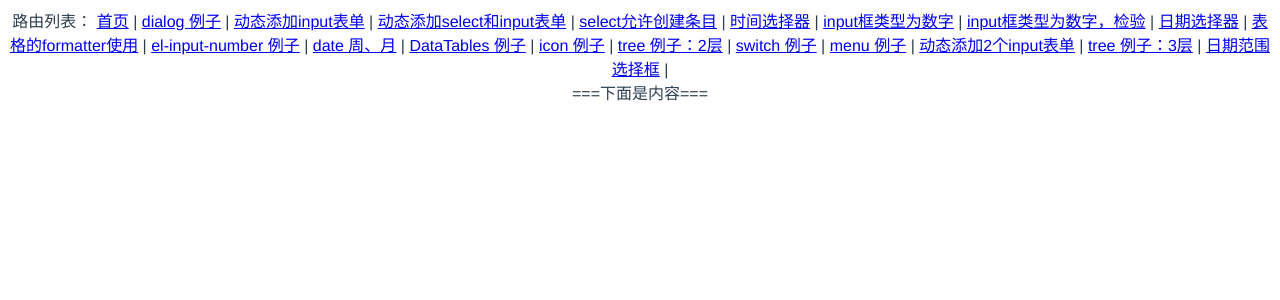
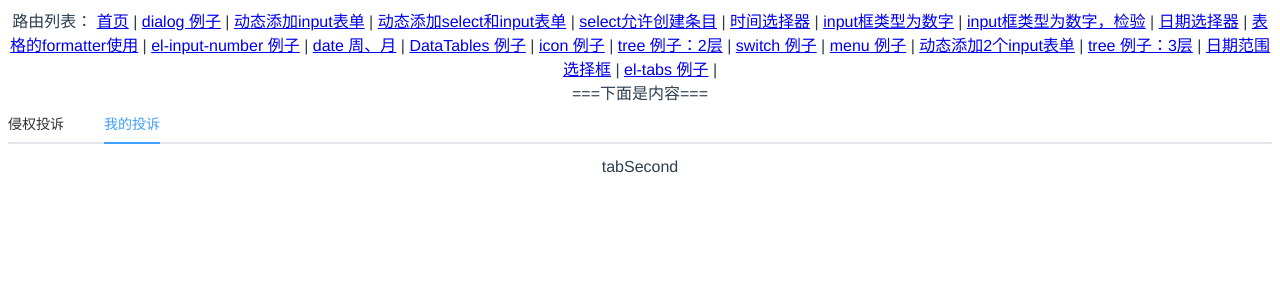
Before and after one commit to cag2050/element_demo, a Vue app: page /tabs/tabSecond in a window 1280 px wide. Shown: the top 300 px of the page. Built offline with nearby package versions, Linux system fonts and the light colour scheme; what vue-data-tables, vue-resource would draw is missing.

Commit message:
add: tab router

```diff
--- a/package.json
+++ b/package.json
@@ -13,7 +13,7 @@
     "file-saver": "^1.3.8",
     "vue": "^2.5.16",
     "vue-data-tables": "^3.2.0",
-    "vue-router": "^2.2.0",
+    "vue-router": "2.5.2",
     "xlsx": "^0.13.0"
   },
   "devDependencies": {
@@ -29,7 +29,7 @@
     "connect-history-api-fallback": "^1.3.0",
     "copy-webpack-plugin": "^4.0.1",
     "css-loader": "^0.26.1",
-    "element-ui": "^2.2.2",
+    "element-ui": "^2.4.11",
     "eslint": "^3.14.1",
     "eslint-config-standard": "^6.2.1",
     "eslint-friendly-formatter": "^2.0.7",
--- a/src/App.vue
+++ b/src/App.vue
@@ -21,6 +21,7 @@
         <router-link to='/dynamic_two_input'>动态添加2个input表单</router-link> |
         <router-link to='/tree_three_level'>tree 例子：3层</router-link> |
         <router-link to='/date_range'>日期范围选择框</router-link> |
+        <router-link to='/tabs/tabFirst'>el-tabs 例子</router-link> |
         <div>===下面是内容===</div>
         <router-view></router-view>
     </div>
--- a/src/router.js
+++ b/src/router.js
@@ -15,97 +15,114 @@ export default new Router({
         {
             path: '/dynamic_input_form',
             name: '',
-            component: resolve => require(['./views/dynamicInputForm'], resolve)
+            component: () => import('./views/dynamicInputForm')
         },
         {
             path: '/dynamic_select_form',
             name: '',
-            component: resolve => require(['./views/dynamicSelectForm'], resolve)
+            component: () => import('./views/dynamicSelectForm')
         },
         {
             path: '/allow_create_select',
             name: '',
-            component: resolve => require(['./views/allowCreateSelect'], resolve)
+            component: () => import('./views/allowCreateSelect')
         },
         {
             path: '/dialog_demo',
             name: '',
-            component: resolve => require(['./views/dialogDemo'], resolve)
+            component: () => import('./views/dialogDemo')
         },
         {
             path: '/timepicker_demo',
             name: '',
-            component: resolve => require(['./views/TimePickerDemo'], resolve)
+            component: () => import('./views/TimePickerDemo')
         },
         {
             path: '/input_type_number',
             name: '',
-            component: resolve => require(['./views/InputTypeNumber.vue'], resolve)
+            component: () => import('./views/InputTypeNumber.vue')
         },
         {
             path: '/input_type_number_rule',
             name: '',
-            component: resolve => require(['./views/InputNumberRule.vue'], resolve)
+            component: () => import('./views/InputNumberRule.vue')
         },
         {
             path: '/date_picker',
             name: '',
-            component: resolve => require(['./views/DatePickerDemo.vue'], resolve)
+            component: () => import('./views/DatePickerDemo.vue')
         },
         {
             path: '/table',
             name: '',
-            component: resolve => require(['./views/tableDemo.vue'], resolve)
+            component: () => import('./views/tableDemo.vue')
         },
         {
             path: '/el_input_number',
             name: '',
-            component: resolve => require(['./views/InputNumberDemo'], resolve)
+            component: () => import('./views/InputNumberDemo')
         },
         {
             path: '/date_week_month',
             name: '',
-            component: resolve => require(['./views/DatePickerWeekMonth'], resolve)
+            component: () => import('./views/DatePickerWeekMonth')
         },
         {
             path: '/data_tables',
             name: '',
-            component: resolve => require(['./views/DataTablesDemo'], resolve)
+            component: () => import('./views/DataTablesDemo')
         },
         {
             path: '/icon',
             name: '',
-            component: resolve => require(['./views/iconDemo'], resolve)
+            component: () => import('./views/iconDemo')
         },
         {
             path: '/tree_second_level',
             name: '',
-            component: resolve => require(['./views/TreeSecondLevelDemo'], resolve)
+            component: () => import('./views/TreeSecondLevelDemo')
         },
         {
             path: '/switch',
             name: '',
-            component: resolve => require(['./views/switchDemo'], resolve)
+            component: () => import('./views/switchDemo')
         },
         {
             path: '/menu',
             name: '',
-            component: resolve => require(['./views/menuDemo'], resolve)
+            component: () => import('./views/menuDemo')
         },
         {
             path: '/dynamic_two_input',
             name: '',
-            component: resolve => require(['./views/dynamicTwoInputForm'], resolve)
+            component: () => import('./views/dynamicTwoInputForm')
         },
         {
             path: '/tree_three_level',
             name: '',
-            component: resolve => require(['./views/TreeThreeLevelDemo'], resolve)
+            component: () => import('./views/TreeThreeLevelDemo')
         },
         {
             path: '/date_range',
             name: '',
-            component: resolve => require(['./views/daterangeDemo'], resolve)
+            component: () => import('./views/daterangeDemo')
+        },
+        {
+            path: '/tabs',
+            name: '',
+            component: () => import('./views/tabsDemo/tabsDemo.vue'),
+            children: [
+                {
+                    name: 'tabFirst',
+                    path: 'tabFirst',
+                    component: () => import('./views/tabsDemo/tabFirst.vue')
+                },
+                {
+                    name: 'tabSecond',
+                    path: 'tabSecond',
+                    component: () => import('./views/tabsDemo/tabSecond.vue')
+                }
+            ]
         }
     ]
 })
--- /dev/null
+++ b/src/views/tabsDemo/tabFirst.vue
@@ -0,0 +1,44 @@
+<template>
+    <div>
+        tabFirst
+    </div>
+</template>
+
+<script>
+    export default {
+        data () {
+            return {
+            }
+        },
+        methods: {
+        },
+        beforeRouteLeave (to, from, next) {
+            next()
+            /*
+            if (to.name === 'tabSecond') {
+                next()
+            } else {
+            */
+            /*
+            this.$confirm(
+                '您确定要离开当前页面？离开后系统将不会保留您做的修改',
+                {
+                    cancelButtonText: '取消',
+                    confirmButtonText: '确认'
+                }
+            )
+                .then(() => {
+                    next()
+                })
+                .catch(() => {
+                    next(false)
+                })
+                */
+            // }
+        }
+    }
+</script>
+
+<style scoped>
+
+</style>
--- /dev/null
+++ b/src/views/tabsDemo/tabSecond.vue
@@ -0,0 +1,14 @@
+<template>
+    <div>
+        tabSecond
+    </div>
+</template>
+
+<script>
+    export default {
+    }
+</script>
+
+<style scoped>
+
+</style>
--- /dev/null
+++ b/src/views/tabsDemo/tabsDemo.vue
@@ -0,0 +1,71 @@
+<template>
+    <div>
+        <el-tabs ref="" v-model="activeName" @tab-click="handleTabClick" :before-leave="handleBeforeLeave">
+            <el-tab-pane label="侵权投诉" name="tabFirst"></el-tab-pane>
+            <el-tab-pane label="我的投诉" name="tabSecond"></el-tab-pane>
+        </el-tabs>
+        <router-view></router-view>
+    </div>
+</template>
+
+<script>
+    export default {
+        data () {
+            return {
+                activeName: 'tabFirst'
+            }
+        },
+        // watch: {
+        //     '$route' (to, from) {
+        //         // console.log('this.$route')
+        //         // console.log(this.$route)
+        //         this.activeName = this.$route.name
+        //     }
+        // },
+        beforeRouteEnter (to, from, next) {
+            console.log(to)
+            next(vm => {
+                // 在强制刷新时，保证 tab 样式在正确的位置上
+                //
+                vm.activeName = to.name
+            })
+        },
+        methods: {
+            handleTabClick (tab, event) {
+                let name = this.activeName
+                this.$router.push({name})
+            },
+            handleBeforeLeave (newActiveName, oldActiveName) {
+                // console.log('handleBeforeLeave')
+                // return false
+                // console.log('newActiveName')
+                // console.log(newActiveName)
+                // console.log('oldActiveName')
+                // console.log(oldActiveName)
+                /*
+                if (newActiveName === 'tabSecond') {
+
+                }
+                let promise = new Promise((resolve, reject) => {
+                    this.$confirm('离开将不保存本页修改', '提示', {
+                        confirmButtonText: '确定',
+                        cancelButtonText: '取消',
+                        type: 'warning'
+                    }).then(() => {
+                        // 你可以在这儿做些操作
+                        resolve()
+                    }).catch(err => {
+                        // 你可以在这儿做些操作
+                        reject(err)
+                    })
+                })
+                return promise
+                */
+            }
+        }
+    }
+</script>
+
+<style scoped>
+
+</style>
```
Also changed, not shown: src/main.js (+5 -5 lines), 2 other files (tests, documents, lock files or other folders).
